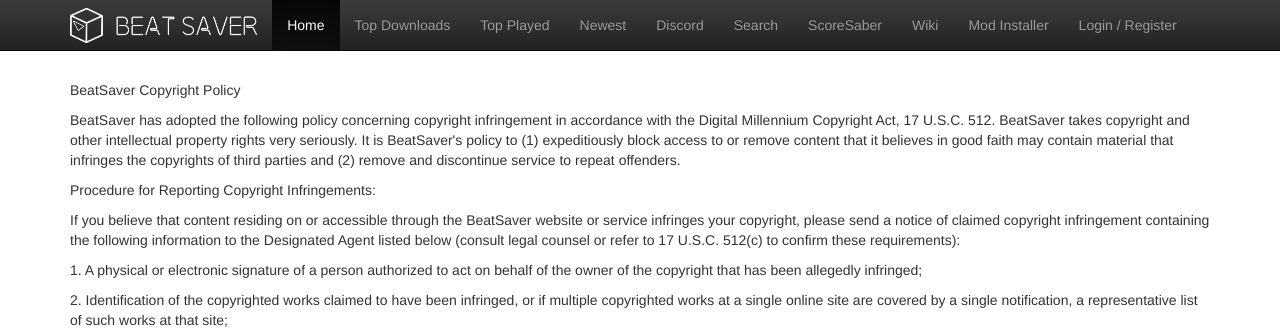
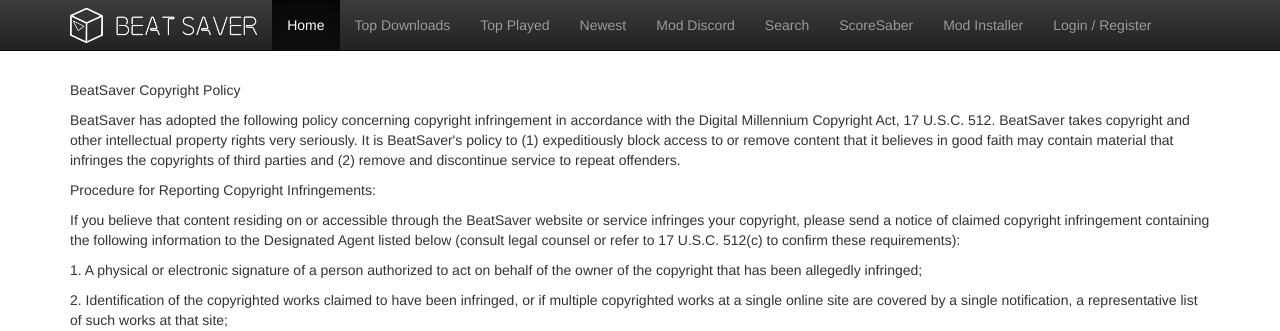
Before and after one commit to beatsaver/beatsaver, a PHP site: page /dmca.php in a window 1280 px wide. Shown: the top 331 px of the page. Run offline with PHP 8.4, Linux system fonts and the light colour scheme; a stand-in replaces the project's code that opens the database connection; some libraries are stand-ins or nearby versions.

Commit message:
update header

```diff
--- a/header.php
+++ b/header.php
@@ -34,10 +34,9 @@
             <li><a href="topdl.php">Top Downloads</a></li>
 	    <li><a href="topstar.php">Top Played</a></li>
             <li><a href="browse.php">Newest</a></li>
-	    <li><a href="https://discord.gg/ZY8T8ky">Discord</a></li>
+	    <li><a href="https://discord.gg/ZY8T8ky">Mod Discord</a></li>
 	    <li><a href="searchhtml.php">Search</a></li>
 	    <li><a href="https://scoresaber.com/">ScoreSaber</a></li>
-	    <li><a href="https://wiki.beatsaver.com/">Wiki</a></li>
 	    <li><a href="https://github.com/Umbranoxio/BeatSaberModInstaller/releases">Mod Installer</a></li>
             <?php if(!empty($_SESSION["userdb"][0]["id"])){?><li><a href="upload.php">Upload</a></li><?php } ?>
             <?php if(empty($_SESSION["userdb"][0]["id"])){?><li><a href="login.php">Login / Register</a></li><?php } ?>
```
